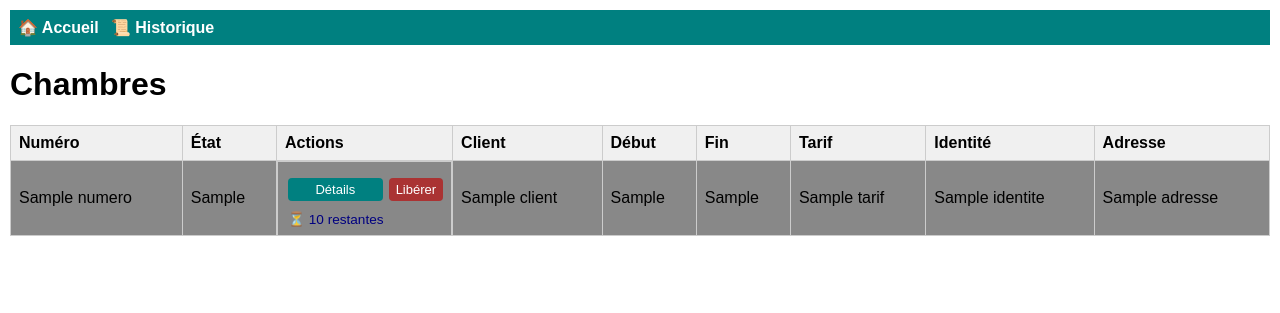
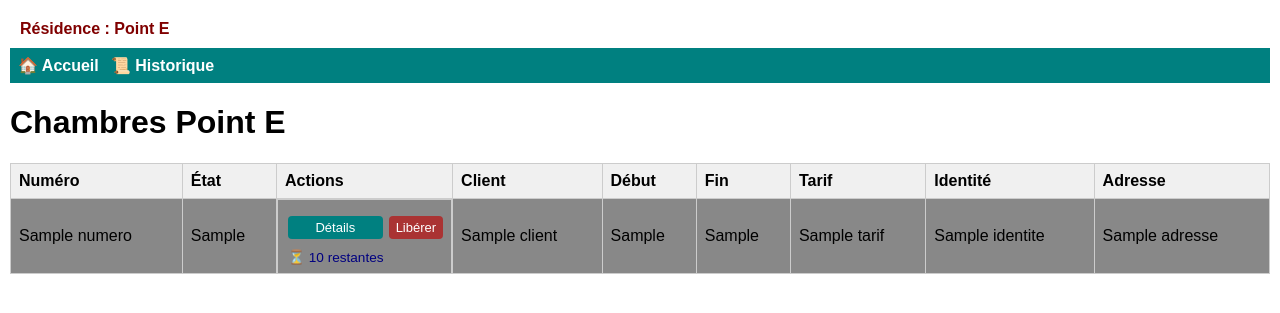
Before and after one commit to IbrahimaDIOUF33/Soneva_chambres_pointE-flask, a Flask app: template App/templates/index.html in a window 1280 px wide. Shown: the top 313 px of the page. Run offline with Flask 3, Linux system fonts and the light colour scheme; the template is opened without the code that fills it: most values are stand-ins (such as "Sample title", 1, 10 or a date in 2020); some libraries are stand-ins or nearby versions.

Commit message:
🎨 Personnalisation pour Résidence Point E (couleurs, titre, badge)

```diff
--- a/App/templates/index.html
+++ b/App/templates/index.html
@@ -2,20 +2,21 @@
 <html lang="fr">
 <head>
     <meta charset="UTF-8">
-    <title>Liste des chambres</title>
+    <title>Liste des chambres Point E</title>
     <link rel="stylesheet" href="{{ url_for('static', filename='style.css') }}">
     <meta name="viewport" content="width=device-width, initial-scale=1.0, maximum-scale=1.0, user-scalable=no">
     <link rel="manifest" href="{{ url_for('static', filename='manifest.json') }}">
     <link rel="icon" href="{{ url_for('static', filename='icons/icon-192.png') }}">
-    <meta name="theme-color" content="#008080">
+    <meta name="theme-color" content="#800000">  <!-- 🍷 Bordeaux pour Point E -->
 </head>
 <body>
+    <div style="font-weight:600; color:#800000; padding: 10px;">Résidence : Point E</div>
     <nav class="navbar">
         <a href="{{ url_for('index') }}">🏠 Accueil</a>
         <a href="{{ url_for('historique') }}">📜 Historique</a>
     </nav>
 
-    <h1>Chambres</h1>
+    <h1>Chambres Point E</h1>
 
     {% with messages = get_flashed_messages() %}
       {% if messages %}
```
Also changed, not shown: App/static/manifest.json.
